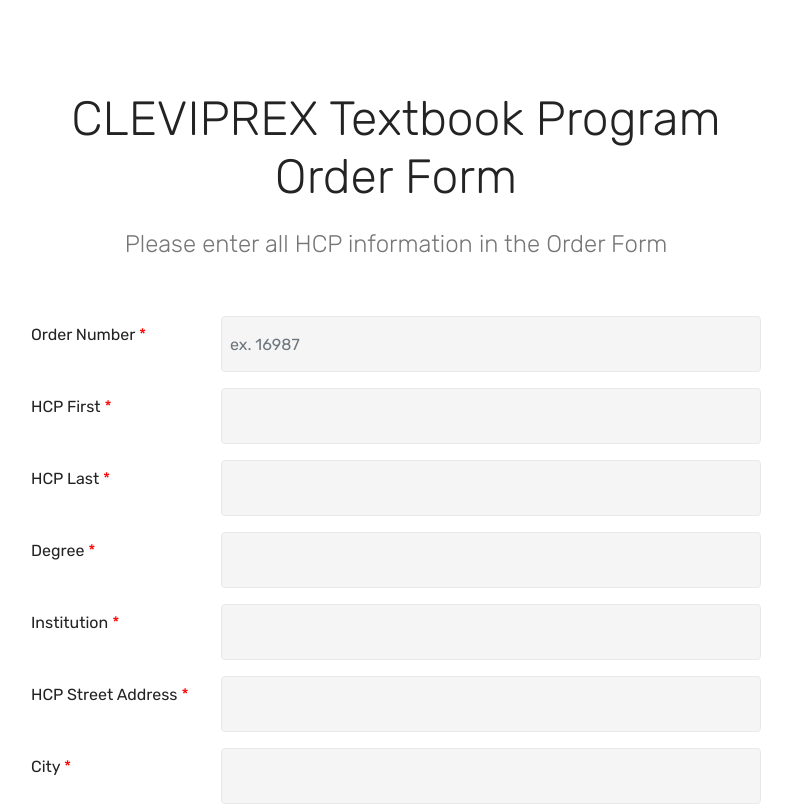
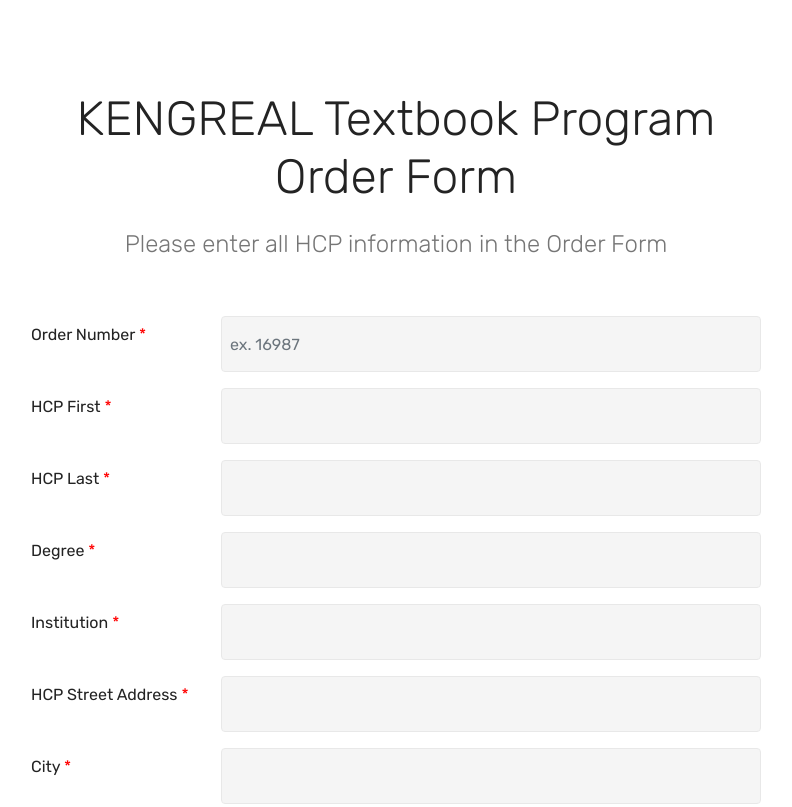
Before and after one commit to arTCGL/KengrealTextbookOrderForm, a plain HTML site: page index.html in a window 1280 px wide. Shown: the top 807 px of the page, without its empty margins (244-1036 px from the left). Drawn offline with nearby package versions, Linux system fonts and the light colour scheme.

Commit message:
name change

```diff
--- a/index.html
+++ b/index.html
@@ -40,7 +40,7 @@
         <div class="row justify-content-center">
             <div class="title col-12 col-lg-8">
                 <h2 class="mbr-section-title align-center pb-3 mbr-fonts-style display-2">
-                    CLEVIPREX Textbook Program Order Form</h2>
+                    KENGREAL Textbook Program Order Form</h2>
                 <h3 class="mbr-section-subtitle align-center mbr-light pb-3 mbr-fonts-style display-5">
                     Please enter all HCP information in the Order Form</h3>
             </div>
```
